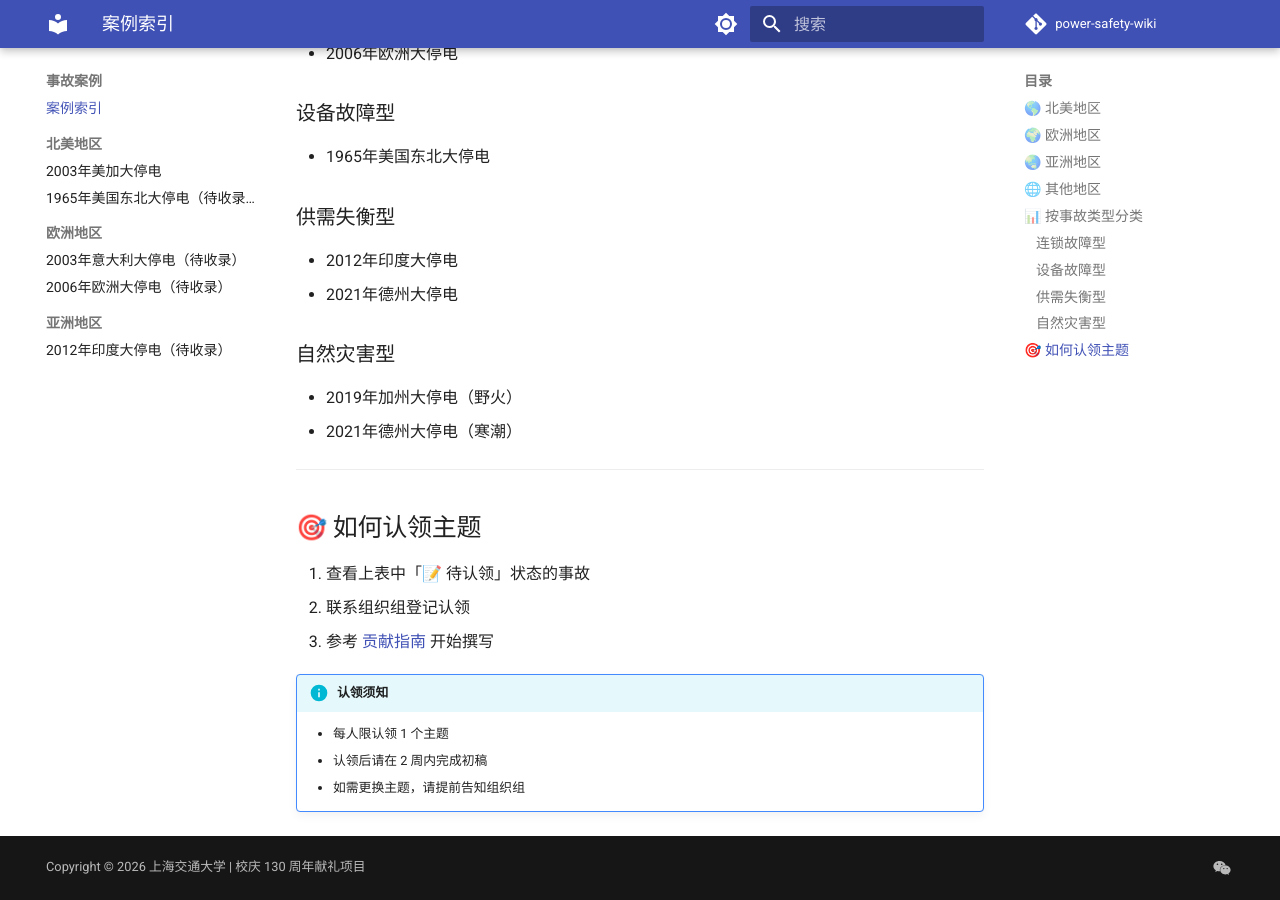
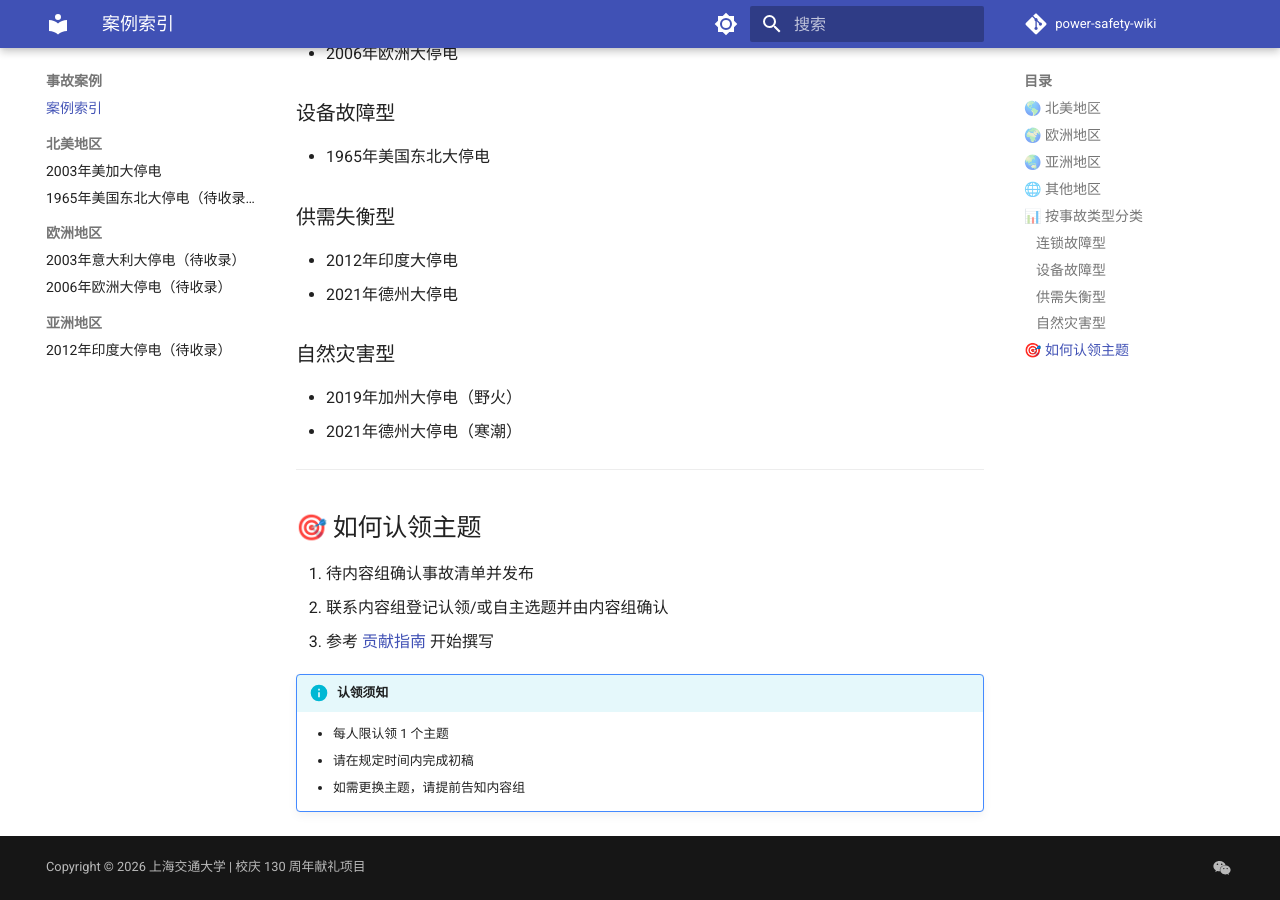
Before and after one commit to chenhui-su/power-safety-wiki, an MkDocs documentation site: the page built from docs/incidents/index.md, in a window 1280 px wide and 900 px high, scrolled down 2342 px. Built offline with MkDocs 1.6.1 and Material for MkDocs 9.7.7, drawn with Linux system fonts in a browser that asks for light colours.

Commit message:
docs(incidents): update topic claiming process and timeline
- Change responsible team from 组织组 to 内容组
- Allow self-selection of topics pending content team approval
- Update initial draft deadline from 2 weeks to specified timeframe

```diff
--- a/docs/incidents/index.md
+++ b/docs/incidents/index.md
@@ -74,11 +74,11 @@
 
 ## 🎯 如何认领主题
 
-1. 查看上表中「📝 待认领」状态的事故
-2. 联系组织组登记认领
+1. 待内容组确认事故清单并发布
+2. 联系内容组登记认领/或自主选题并由内容组确认
 3. 参考 [贡献指南](https://gitee.com/ch_su/power-safety-wiki/blob/main/CONTRIBUTING.md) 开始撰写
 
 !!! info "认领须知"
     - 每人限认领 1 个主题
-    - 认领后请在 2 周内完成初稿
-    - 如需更换主题，请提前告知组织组
+    - 请在规定时间内完成初稿
+    - 如需更换主题，请提前告知内容组
```
